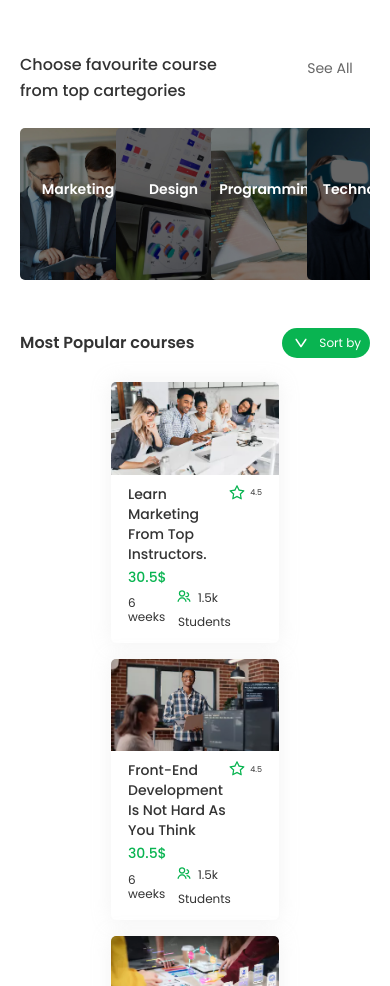
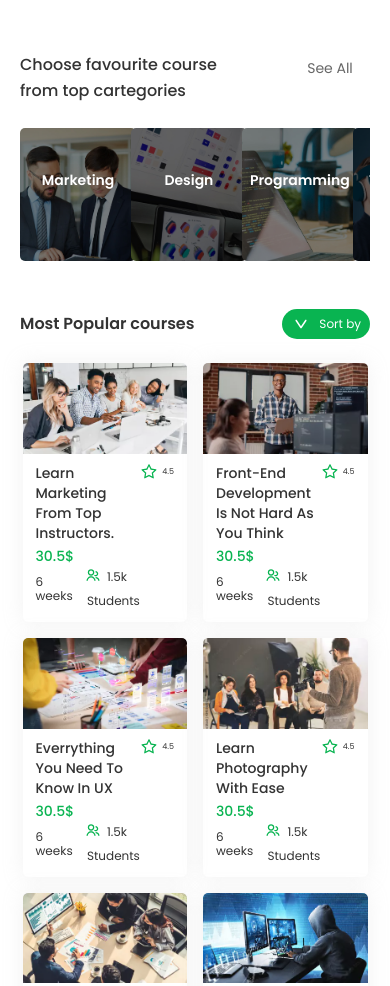
Before and after one commit to sergey-vorobei/wischool, a website built with Parcel: page src/index.html in a window 390 px wide. Shown: the part 1260-2246 px from the top of the page. Built offline with nearby package versions, Linux system fonts and the light colour scheme; files whose address does not match are found by name.

Commit message:
fixed mistakes

```diff
--- a/src/scripts/main.js
+++ b/src/scripts/main.js
@@ -13,8 +13,16 @@ document.addEventListener('DOMContentLoaded', function() {
     slidesPerView: 4,
     watchOverflow: true,
     spaceBetween: 32,
-    slidesPerGroup: 1,
-    height: 400,
+    breakpoints: {
+      320: {
+        slidesPerView: 3.3,
+        spaceBetween: 16,
+      },
+      760: {
+        slidesPerView: 4,
+        spaceBetween: 32,
+      },
+    },
   });
 });
 
@@ -39,3 +47,18 @@ function closeMobileMenu() {
 navItems.forEach(function(item) {
   item.addEventListener('click', closeMobileMenu);
 });
+
+// Categories hover
+
+const categories = document.querySelectorAll('.categories__card');
+
+categories.forEach(el => {
+  el.addEventListener('mouseover', () => {
+    el.firstElementChild.classList.add('categories__card-text-wrapper--active');
+  });
+
+  el.addEventListener('mouseleave', () => {
+    el.firstElementChild.classList
+      .remove('categories__card-text-wrapper--active');
+  });
+});
--- a/src/styles/blocks/categories.scss
+++ b/src/styles/blocks/categories.scss
@@ -48,8 +48,8 @@
     box-sizing: border-box;
     padding-left: 24px;
     width: 100%;
-    height: 100%;
-    min-height: 420px;
+    height: 432px;
+    //min-height: 420px;
     background-color: lightgray;
     color: $white-color;
     overflow: hidden;
@@ -59,9 +59,8 @@
     @include onTablet {
       margin: 0;
       padding: 0;
-      height: auto;
-      min-height: 152px;
-      min-width: 116px;
+      height: 133px;
+      width: 116px;
       border-radius: 5px;
       margin-right: 16px;
     }
@@ -73,7 +72,6 @@
         background-repeat: no-repeat;
       }
     }
-
   }
 
   &__card-text-wrapper {
@@ -82,17 +80,18 @@
     transition: all 300ms ease-in-out;
     transform: translateY(80%);
 
-    &:hover {
-      transform: translateY(-10%);
-      @include onTablet {
-        transform: translate(-50%);
-      }
-    }
-
     @include onTablet {
       left: 50%;
       bottom: 50%;
       transform: translate(-50%, 0%);
+    }
+
+    &--active {
+      transform: translateY(-10%);
+
+      @include onTablet {
+        transform: translate(-50%);
+      }
     }
   }
 
--- a/src/styles/blocks/courses.scss
+++ b/src/styles/blocks/courses.scss
@@ -74,14 +74,14 @@
 
     @include onTablet {
       border-radius: 5px;
-      flex-basis: 48%;
+      flex-basis: 47%;
     }
 
     &-text-section {
       padding: 24px 24px 28px;
 
       @include onTablet {
-        padding: 9px 17px;
+        padding: 9px 13px;
       }
     }
 
```
